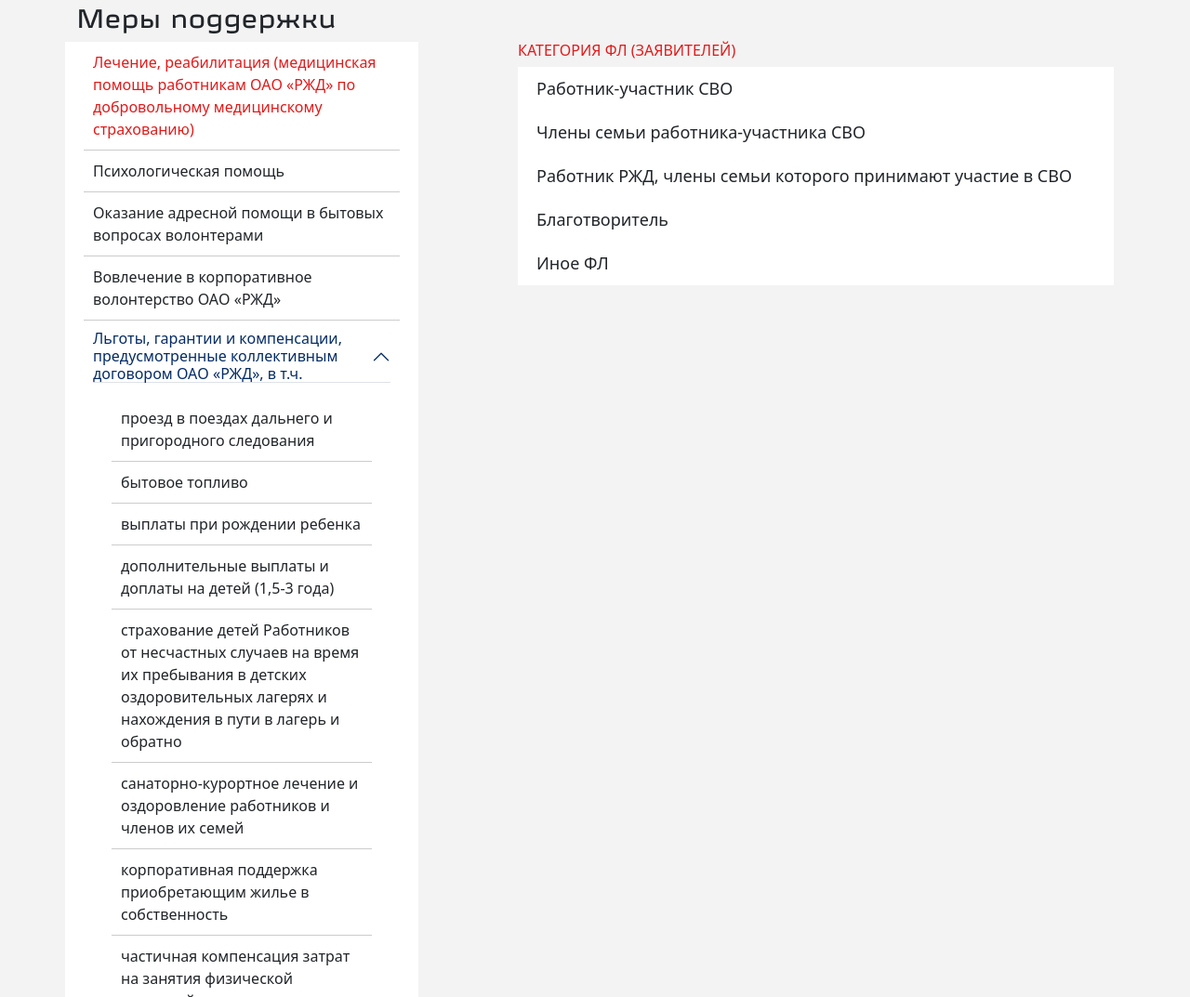
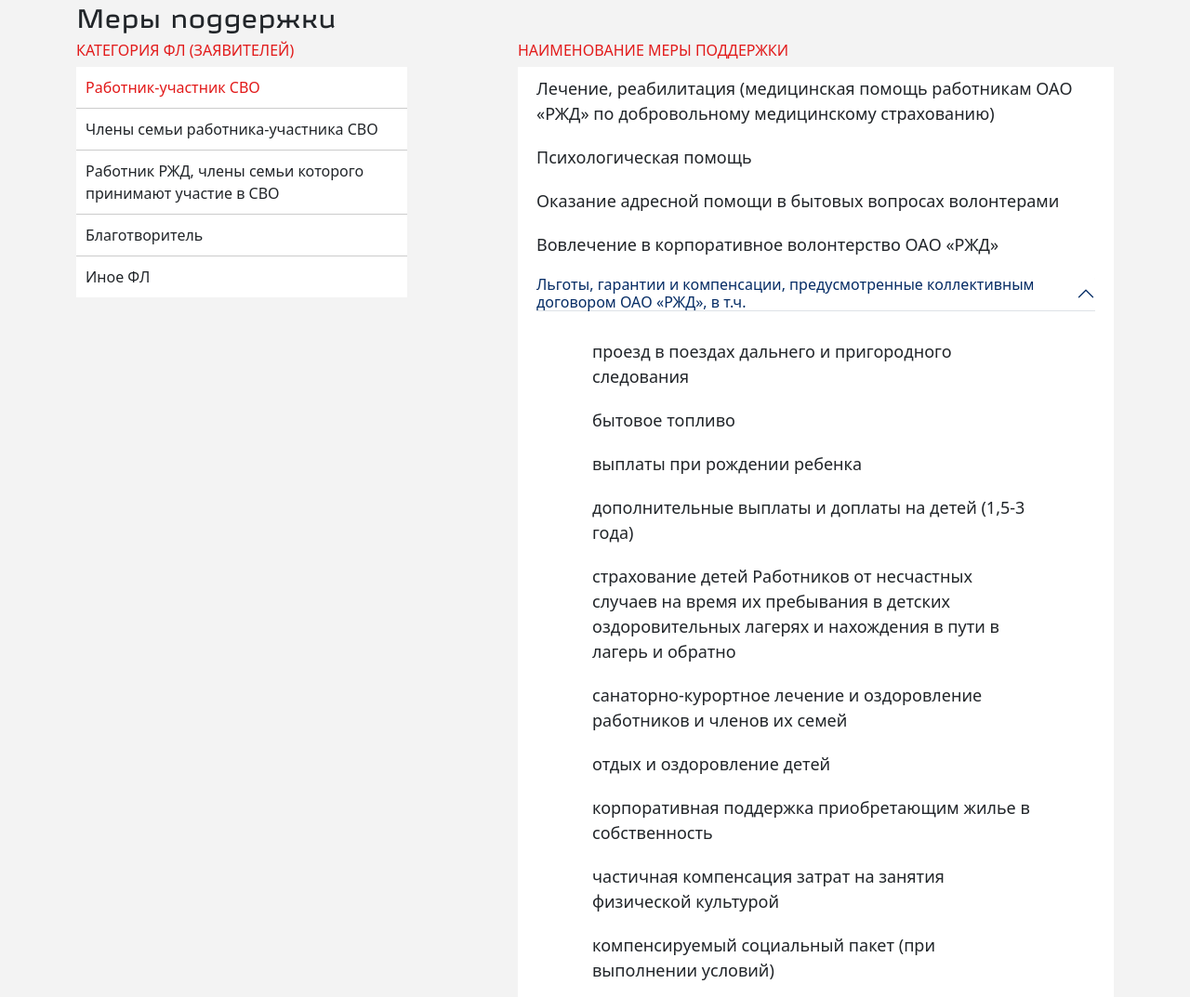
Before and after one commit to draculidze/rzd-svo, a plain HTML site: page index.html in a window 1280 px wide. Shown: the part 562-1635 px from the top of the page at 93% size. Drawn offline with nearby package versions, Linux system fonts and the light colour scheme.

Commit message:
Категория ФЛ и Наименование меры поддержки поменяли местами

```diff
--- a/css/main.css
+++ b/css/main.css
@@ -97,11 +97,15 @@
 }
 
 section .left-menu {
-    background-color: #fff;
-    padding: 0 20px;
+    /*padding: 0 20px;*/
+}
+
+section .left-menu h6, section .right-menu h6 {
+    color: #e21a1a;
 }
 
 section .left-menu .item {
+    background-color: #fff;
     border-bottom: 1px solid #ccc;
     padding: 10px;
     cursor: pointer;
@@ -117,10 +121,6 @@
 
 section .right-menu {
 
-}
-
-section .right-menu h6 {
-    color: #e21a1a;
 }
 
 section .right-menu div {
--- a/index.html
+++ b/index.html
@@ -59,7 +59,27 @@
                 <h3>Меры поддержки</h3>
                 <div class="row">
                     <div class="col-md-4 left-menu">
-                        <div param="1" class="item selected">
+                        <h6>КАТЕГОРИЯ ФЛ (ЗАЯВИТЕЛЕЙ)</h3>
+                        <div class="item selected" params="1" onclick="showSupport('1,2,3,4,5,5.1,5.2,5.3,5.4,5.5,5.6,5.7,5.8,5.9,5.10,6,7,8,9,11,12,13')">
+                            Работник-участник СВО
+                        </div>
+                        <div class="item" params="2" onclick="showSupport('2,3,4,5,5.1,5.2,5.5,5.6,5.7,6,7,8,9,11,13')">
+                            Члены семьи работника-участника СВО
+                        </div>
+                        <div class="item" params="3" onclick="showSupport('1,2,3,4,5,5.1,5.2,5.3,5.4,5.5,5.6,5.7,5.8,5.9,5.10,6,7,8,9,10,11,12,13')">
+                            Работник РЖД, члены семьи которого принимают участие в СВО
+                        </div>
+                        <div class="item" params="4" onclick="showSupport('2,4,7')">
+                            Благотворитель
+                        </div>
+                        <div class="item" params="5" onclick="showSupport('2,4,7')">
+                            Иное ФЛ
+                        </div>
+                    </div>
+                    <div class="col-md-1"></div>
+                    <div class="col-md-7 right-menu">
+                        <h6>НАИМЕНОВАНИЕ МЕРЫ ПОДДЕРЖКИ</h6>
+                        <div class="item selected" param="1" >
                             Лечение, реабилитация (медицинская помощь работникам ОАО «РЖД» по добровольному медицинскому страхованию)
                         </div>
                         <div class="item" param="2">
@@ -71,7 +91,7 @@
                         <div class="item" param="4">
                             Вовлечение в корпоративное волонтерство ОАО «РЖД»
                         </div>
-                        <div class="accordion item" id="accordionExample">
+                        <div class="accordion item" id="accordionExample" param="5">
                             <div class="accordion-item">
                               <h2 class="accordion-header">
                                 <button class="accordion-button" type="button" data-bs-toggle="collapse" data-bs-target="#collapseOne" aria-expanded="true" aria-controls="collapseOne">
@@ -80,31 +100,34 @@
                               </h2>
                               <div id="collapseOne" class="accordion-collapse collapse show" data-bs-parent="#accordionExample">
                                 <div class="accordion-body">
-                                    <div class="item" param="1">
+                                    <div class="item" param="5.1">
                                         проезд в поездах дальнего и пригородного следования
                                     </div>
-                                    <div class="item" param="1">
+                                    <div class="item" param="5.2">
                                         бытовое топливо
                                     </div>
-                                    <div class="item" param="1">
+                                    <div class="item" param="5.3">
                                         выплаты при рождении ребенка
                                     </div>
-                                    <div class="item" param="1">
+                                    <div class="item" param="5.4">
                                         дополнительные выплаты и доплаты на детей (1,5-3 года)
                                     </div>
-                                    <div class="item" param="1">
+                                    <div class="item" param="5.5">
                                         страхование детей Работников от несчастных случаев на время их пребывания в детских оздоровительных лагерях и нахождения в пути в лагерь и обратно
                                     </div>
-                                    <div class="item" param="1">
+                                    <div class="item" param="5.6">
                                         санаторно-курортное лечение и оздоровление работников и членов их семей
                                     </div>
-                                    <div class="item" param="1">
+                                    <div class="item" param="5.7">
+                                        отдых и оздоровление детей
+                                    </div>
+                                    <div class="item" param="5.8">
                                         корпоративная поддержка приобретающим жилье в собственность
                                     </div>
-                                    <div class="item" param="1">
+                                    <div class="item" param="5.9">
                                         частичная компенсация затрат на занятия физической культурой
                                     </div>
-                                    <div class="item" param="1">
+                                    <div class="item" param="5.10">
                                         компенсируемый социальный пакет (при выполнении условий)
                                     </div>
                                 </div>
@@ -112,48 +135,29 @@
                             </div>
 
                         </div>
-                        <div class="item" param="1">
+                        <div class="item" param="6">
                             Обращения на получение и оформление адресной благотворительной материальной помощи
                         </div>
-                        <div class="item" param="1">
+                        <div class="item" param="7">
                             Меры поддержки на федеральном и региональном уровнях (Региональные филиалы государственного фонда «Защитники Отечества»)
                         </div>
-                        <div class="item" param="1">
+                        <div class="item" param="8">
                             Другие меры (дополнительный раздел для подачи обращения через ЛК)
                         </div>
-                        <div class="item" param="1">
+                        <div class="item" param="9">
                             Реабилитация (адресная помощь)
                         </div>
-                        <div class="item" param="1">
+                        <div class="item" param="10">
                             Дополнительные выходные дни работнику ОАО «РЖД», имеющего на иждивении несовершеннолетних детей в возрасте до 14 лет
                         </div>
-                        <div class="item" param="1">
+                        <div class="item" param="11">
                             Льгота по оплате услуг по содержанию, присмотру и уходу за детьми в ЧОУ ОАО «РЖД»
                         </div>
-                        <div class="item" param="1">
+                        <div class="item" param="12">
                             Оплачиваемые дни работнику ОАО «РЖД» в связи со смертью близкого родственника
                         </div>
-                        <div class="item" param="1">
+                        <div class="item" param="13">
                             Проживание в ЖФК/договоры социального найма
-                        </div>
-                    </div>
-                    <div class="col-md-1"></div>
-                    <div class="col-md-7 right-menu">
-                        <h6>КАТЕГОРИЯ ФЛ (ЗАЯВИТЕЛЕЙ)</h3>
-                        <div param="1">
-                            Работник-участник СВО
-                        </div>
-                        <div param="2">
-                            Члены семьи работника-участника СВО
-                        </div>
-                        <div param="3">
-                            Работник РЖД, члены семьи которого принимают участие в СВО
-                        </div>
-                        <div param="4">
-                            Благотворитель
-                        </div>
-                        <div param="5">
-                            Иное ФЛ
                         </div>
                     </div>
                 </div>
@@ -165,7 +169,7 @@
                 <div class="row">
                     <div class="col-md-4">
                         <p class="footer_important text-plus">8 800 775 22 42</p>
-                        <p class="text-small">с 02.00-до 18.00 МСК</p>
+                        <p class="text-small">с 02:00 до 18:00 МСК</p>
                      </div>
                      <div class="col-md-4">
 
@@ -180,4 +184,24 @@
     </div>
 </body>
 <script src="https://cdn.jsdelivr.net/npm/bootstrap@5.3.3/dist/js/bootstrap.bundle.min.js" integrity="sha384-YvpcrYf0tY3lHB60NNkmXc5s9fDVZLESaAA55NDzOxhy9GkcIdslK1eN7N6jIeHz" crossorigin="anonymous"></script>
+<script>
+    let def = "1,2,3,4,5,5.1,5.2,5.3,5.4,5.5,5.6,5.7,5.8,5.9,5.10,6,7,8,9,11,12,13";
+    showSupport(def);
+
+    function showSupport(stringElements)
+    {
+        let arrElements = stringElements.split(',');
+        //console.log(arrElements);
+        let allParams = document.querySelectorAll('.right-menu div[param]');
+        allParams.forEach(function(el){
+            el.style = "display: none";
+        });
+
+        arrElements.forEach(function(elem){
+            let curEl = document.querySelector('.right-menu div[param="'+ elem + '"]');
+            //console.log(curEl);
+            curEl.style = "display: block";
+        });
+    }
+</script>
 </html>
```
